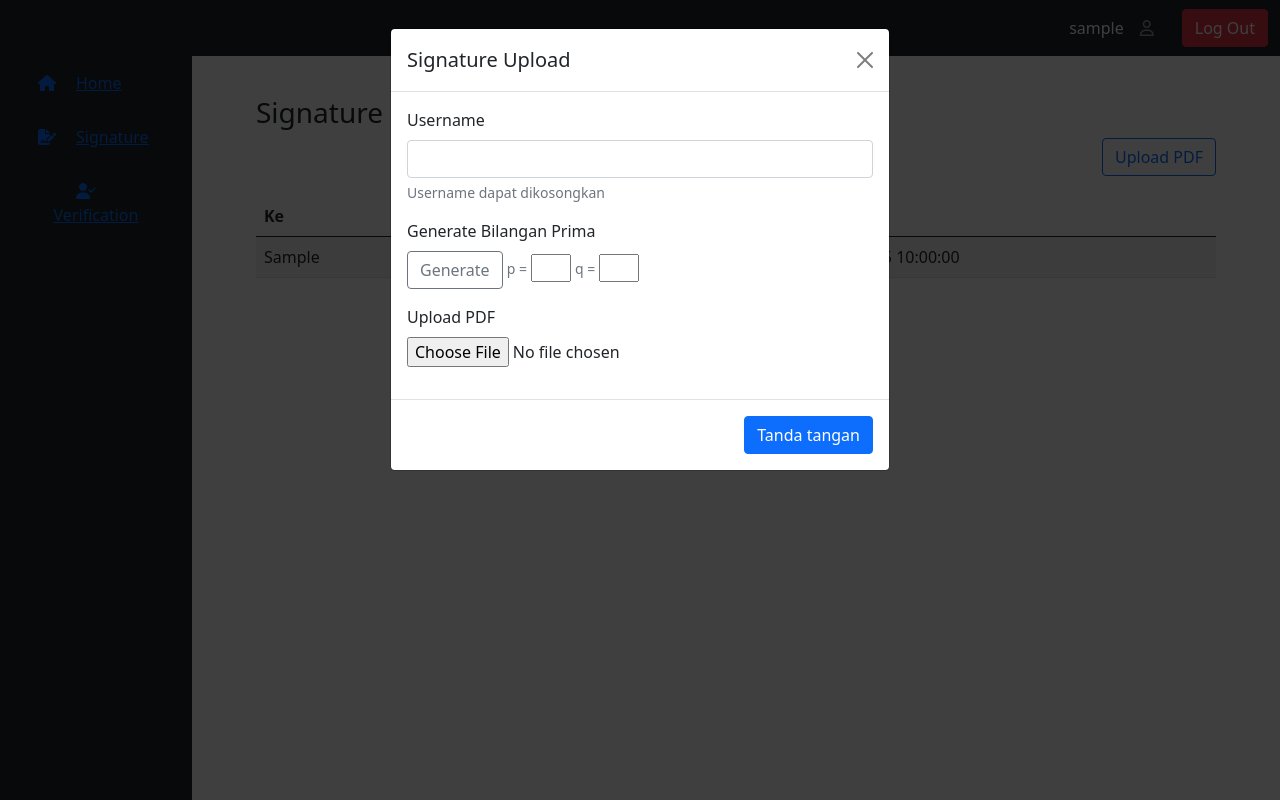
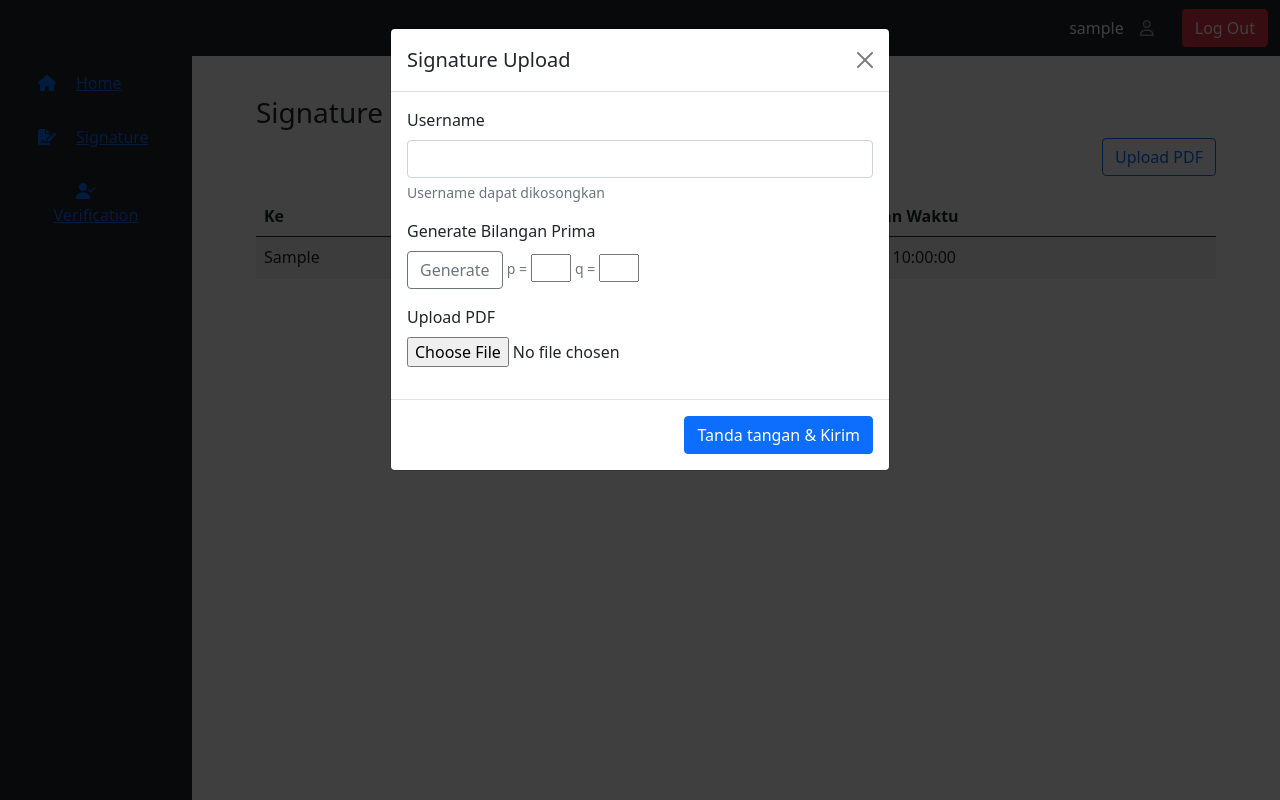
Before and after one commit to arya820/web-rsadigitalsignature, a PHP site: page /view/signature.php in a window 1280 px wide, after a click on "Upload PDF". Run offline with PHP 8.4, Linux system fonts and the light colour scheme; the visitor is signed in with stand-in values (Sample User, id 1); tables that the repository leaves empty or names only in its code hold one stand-in row (values such as "Sample post"); some libraries are stand-ins or nearby versions.

Commit message:
update 2

```diff
--- a/view/signature.php
+++ b/view/signature.php
@@ -81,7 +81,7 @@ require_once("../controller/auth.php");
                         <tr>
                             <th>Ke</th>
                             <th>Nama File</th>
-                            <th>Tanggal</th>
+                            <th>Tanggal dan Waktu</th>
                         </tr>
                     </thead>
                     <tbody>
@@ -150,7 +150,7 @@ require_once("../controller/auth.php");
 
                     </div>
                     <div class="modal-footer">
-                        <button type="submit" class="btn btn-primary" name="signnow">Tanda tangan</button>
+                        <button type="submit" class="btn btn-primary" name="signnow">Tanda tangan & Kirim</button>
                     </div>
                 </form>
             </div>
@@ -164,7 +164,7 @@ require_once("../controller/auth.php");
     <script>
         get_prime = () => {
             let prime_list = [];
-            for (let i = 0; i <= 1000; i++) {
+            for (let i = 100; i <= 1000; i++) {
                 let flag = 0;
                 for (let j = 2; j < i; j++) {
                     if (i % j == 0) {
--- a/view/verification.php
+++ b/view/verification.php
@@ -70,7 +70,7 @@ require_once("../controller/connect.php");
                         <tr>
                             <th class="tab-hide">Dari</th>
                             <th>Nama File</th>
-                            <th>Tanggal</th>
+                            <th>Tanggal dan Waktu</th>
                             <th>Hasil Verifikasi</th>
                         </tr>
                     </thead>
```
Also changed, not shown: .htaccess (added).
